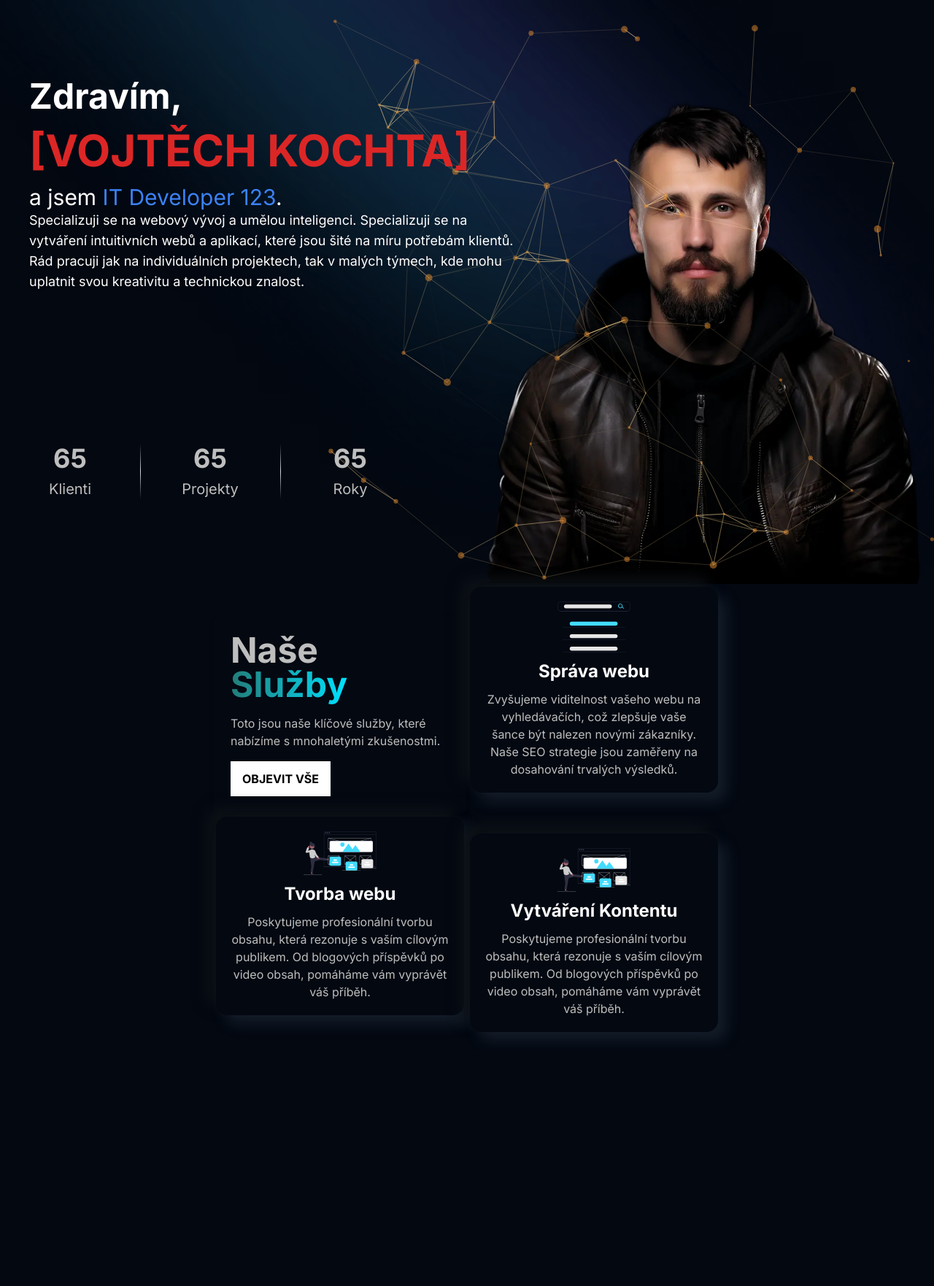
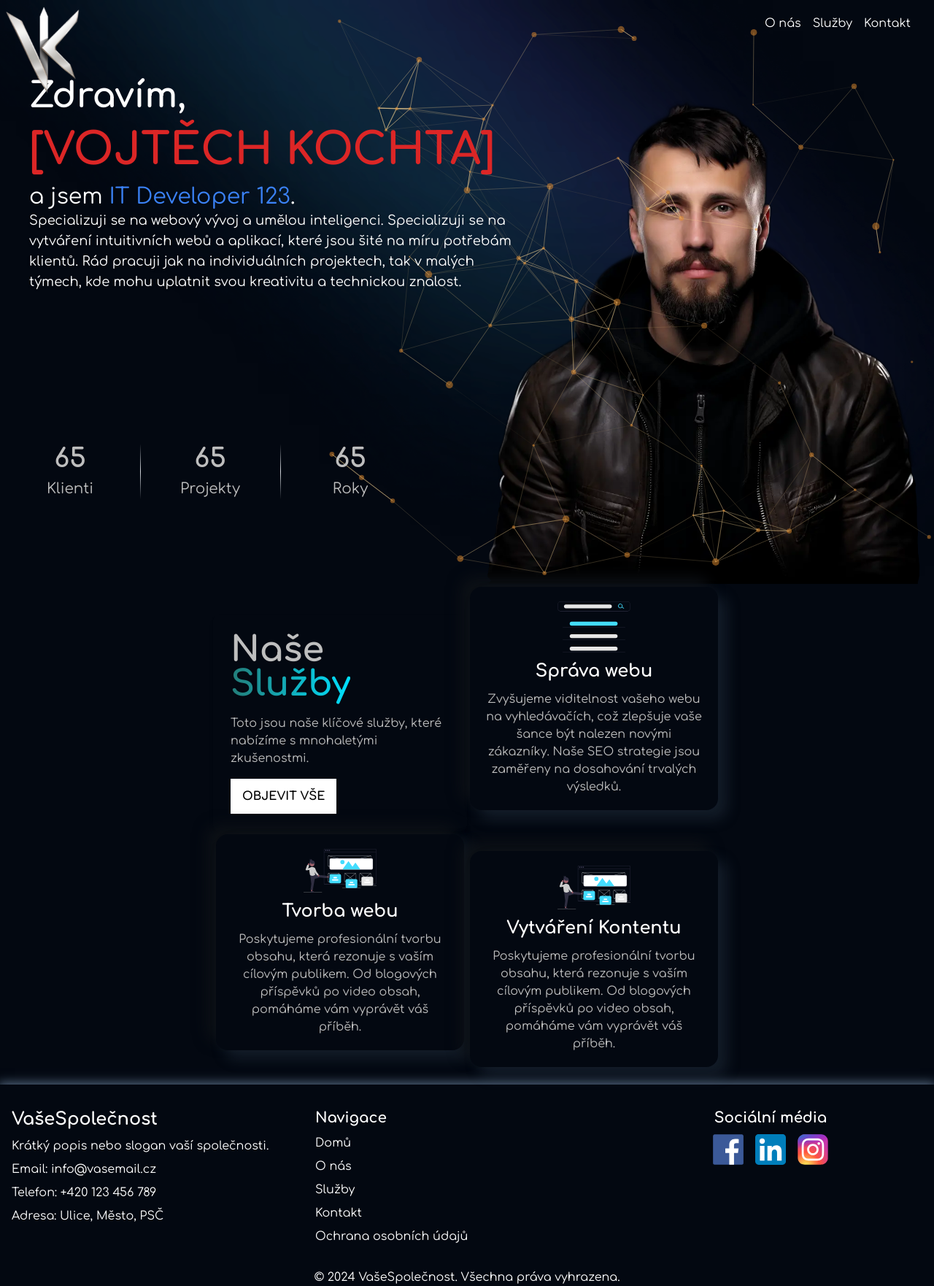
Before and after one commit to BlackratQQ/Project-DOOM, a Next.js app: page / in a window 1280 px wide. Shown: the whole page at 73% size. Before the commit the page ends 1438 px from the top, so only its background shows below. Built offline with nearby package versions, Linux system fonts and the light colour scheme.

Commit message:
Footer & Navbar

```diff
--- a/app/layout.tsx
+++ b/app/layout.tsx
@@ -1,8 +1,10 @@
 import type { Metadata } from "next";
-import { Inter } from "next/font/google";
+import { Comfortaa } from "next/font/google";
 import "./globals.css";
+import Navbar from "../components/navbar/navbar";
+import Footer from "../components/footer/footer";
 
-const inter = Inter({ subsets: ["latin"] });
+const comfortaa = Comfortaa({ subsets: ["latin"] });
 
 export const metadata: Metadata = {
   title: "Create Next App",
@@ -16,7 +18,12 @@ export default function RootLayout({
 }>) {
   return (
     <html lang="en">
-      <body className={inter.className}>{children}</body>
+      <head></head>
+      <body className={comfortaa.className}>
+        <Navbar />
+        {children}
+        <Footer />
+      </body>
     </html>
   );
 }
--- /dev/null
+++ b/components/footer/footer.tsx
@@ -0,0 +1,109 @@
+import React from "react";
+import Link from "next/link";
+import Image from "next/image";
+
+const Footer: React.FC = () => {
+  return (
+    <footer id="kontakt" className="relative z-50 mt-auto w-full text-white">
+      <div className="container mx-auto px-4 pt-8">
+        <div className="flex flex-wrap justify-between">
+          {/* Základní informace o společnosti */}
+          <div className="mb-6 w-full md:mb-0 md:w-1/3">
+            <h2 className="text-2xl font-bold">VašeSpolečnost</h2>
+            <p className="mt-2">Krátký popis nebo slogan vaší společnosti.</p>
+            <p className="mt-2">Email: info@vasemail.cz</p>
+            <p className="mt-2">Telefon: +420 123 456 789</p>
+            <p className="mt-2">Adresa: Ulice, Město, PSČ</p>
+          </div>
+
+          {/* Navigační odkazy */}
+          <div className="mb-6 w-full md:mb-0 md:w-1/3">
+            <h3 className="mb-2 text-xl font-bold">Navigace</h3>
+            <ul>
+              <li className="mt-2">
+                <Link href="/" className="hover:underline">
+                  Domů
+                </Link>
+              </li>
+              <li className="mt-2">
+                <Link href="/about" className="hover:underline">
+                  O nás
+                </Link>
+              </li>
+              <li className="mt-2">
+                <Link href="/services" className="hover:underline">
+                  Služby
+                </Link>
+              </li>
+              <li className="mt-2">
+                <Link href="/contact" className="hover:underline">
+                  Kontakt
+                </Link>
+              </li>
+              <li className="mt-2">
+                <Link href="/privacy-policy" className="hover:underline">
+                  Ochrana osobních údajů
+                </Link>
+              </li>
+            </ul>
+          </div>
+
+          {/* Sociální média */}
+          <div className="mb-6 flex w-full flex-col items-center md:mb-0 md:w-1/3">
+            <h3 className="mb-2 text-xl font-bold">Sociální média</h3>
+            <ul className="flex space-x-4">
+              <li>
+                <Link
+                  href="https://facebook.com"
+                  target="_blank"
+                  rel="noopener noreferrer"
+                >
+                  <Image
+                    src="/icons/Facebook_icon.svg"
+                    alt="Facebook"
+                    width={42}
+                    height={42}
+                  />
+                </Link>
+              </li>
+              <li>
+                <Link
+                  href="https://linkedin.com"
+                  target="_blank"
+                  rel="noopener noreferrer"
+                >
+                  <Image
+                    src="/icons/LinkedIn_icon.svg"
+                    alt="LinkedIn"
+                    width={42}
+                    height={42}
+                  />
+                </Link>
+              </li>
+              <li>
+                <Link
+                  href="https://instagram.com"
+                  target="_blank"
+                  rel="noopener noreferrer"
+                >
+                  <Image
+                    src="/icons/Instagram_logo.svg"
+                    alt="Instagram"
+                    width={42}
+                    height={42}
+                  />
+                </Link>
+              </li>
+            </ul>
+          </div>
+        </div>
+
+        <div className="mt-8 text-center">
+          <p>© 2024 VašeSpolečnost. Všechna práva vyhrazena.</p>
+        </div>
+      </div>
+    </footer>
+  );
+};
+
+export default Footer;
--- /dev/null
+++ b/components/navbar/logo.tsx
@@ -0,0 +1,65 @@
+"use client";
+
+import React, { useState, useEffect } from "react";
+import Image from "next/image";
+import { usePathname, useRouter } from "next/navigation";
+import smallLogo from "/public/VK-Logo-Small.webp";
+
+const Logo: React.FC = () => {
+  const [isScrolled, setIsScrolled] = useState(false);
+  const pathname = usePathname();
+  const router = useRouter();
+
+  useEffect(() => {
+    const handleScroll = () => {
+      if (window.scrollY > 100) {
+        setIsScrolled(true);
+      } else {
+        setIsScrolled(false);
+      }
+    };
+
+    window.addEventListener("scroll", handleScroll);
+    return () => {
+      window.removeEventListener("scroll", handleScroll);
+    };
+  }, []);
+
+  const handleClick = (event: React.MouseEvent) => {
+    event.preventDefault();
+    if (pathname === "/") {
+      window.scrollTo({ top: 0, behavior: "smooth" });
+    } else {
+      router.push("/");
+    }
+  };
+
+  return (
+    <div className="absolute left-0 top-0 z-50">
+      <nav className="p-2 text-white">
+        <div className="flex items-center justify-start pr-8 md:mx-auto md:max-w-[2000px]">
+          <a
+            href="/"
+            onClick={handleClick}
+            className="logo-container flex cursor-pointer items-center"
+          >
+            <Image
+              src={smallLogo}
+              alt="Logo"
+              width={isScrolled ? 50 : 100} // Změna velikosti loga při scrollování
+              height={isScrolled ? 50 * 0.5 : 100 * 0.5} // Zachování poměru stran
+              sizes="(max-width: 768px) 50px, 100px"
+              className="transition-all duration-300 ease-in-out"
+              style={{
+                width: isScrolled ? "50px" : "100px",
+                height: "auto", // Zachování poměru stran
+              }}
+            />
+          </a>
+        </div>
+      </nav>
+    </div>
+  );
+};
+
+export default Logo;
--- /dev/null
+++ b/components/navbar/menuItems.tsx
@@ -0,0 +1,37 @@
+import React from "react";
+import { Link as ScrollLink } from "react-scroll";
+import Link from "next/link";
+
+const MenuItems: React.FC = () => {
+  return (
+    <div className="absolute right-0 top-0 z-50 flex h-full items-center">
+      <nav className="navbar text-white">
+        <div className="mx-auto flex h-full items-center justify-end pr-8 md:mx-auto md:max-w-[2000px]">
+          <div className="flex gap-4">
+            <Link href="/about">
+              <div className="cursor-pointer text-white transition duration-300 hover:text-[#237c78]">
+                O nás
+              </div>
+            </Link>
+            <Link href="/sluzby">
+              <div className="cursor-pointer text-white transition duration-300 hover:text-[#237c78]">
+                Služby
+              </div>
+            </Link>
+            <ScrollLink
+              to="kontakt"
+              smooth={true}
+              duration={500}
+              offset={-50}
+              className="cursor-pointer text-white transition duration-300 hover:text-[#237c78]"
+            >
+              Kontakt
+            </ScrollLink>
+          </div>
+        </div>
+      </nav>
+    </div>
+  );
+};
+
+export default MenuItems;
--- /dev/null
+++ b/components/navbar/navbar.tsx
@@ -0,0 +1,44 @@
+// components/Navbar.tsx
+
+"use client";
+
+import React, { useState, useEffect } from "react";
+import MenuItems from "./menuItems";
+import Logo from "./logo";
+
+const Navbar: React.FC = () => {
+  const [scrolled, setScrolled] = useState(false);
+
+  useEffect(() => {
+    const handleScroll = () => {
+      if (window.scrollY > 400) {
+        setScrolled(true);
+      } else {
+        setScrolled(false);
+      }
+    };
+
+    window.addEventListener("scroll", handleScroll);
+
+    return () => {
+      window.removeEventListener("scroll", handleScroll);
+    };
+  }, []);
+
+  return (
+    <div
+      className={`fixed top-0 z-50 w-full h-16 transition-all duration-700 ${
+        scrolled
+          ? "bg-black/50 bg-opacity-50 backdrop-blur-md backdrop-filter"
+          : "bg-transparent"
+      }`}
+    >
+      <div className="relative container mx-auto flex justify-between items-center h-full">
+        <Logo />
+        <MenuItems />
+      </div>
+    </div>
+  );
+};
+
+export default Navbar;
```
